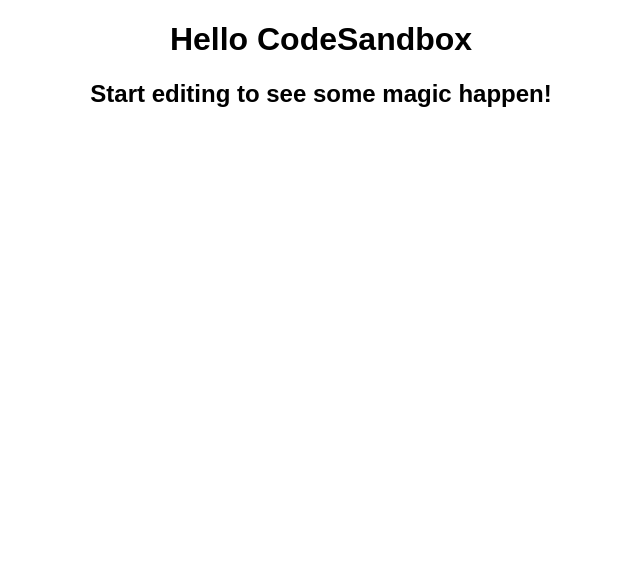
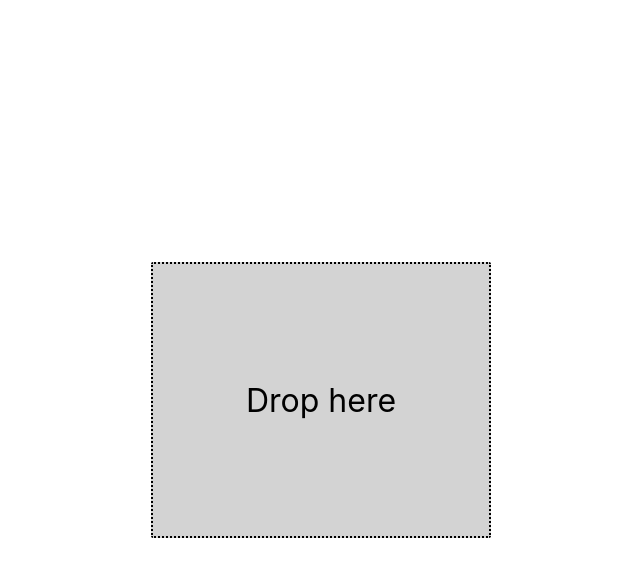
Before and after one commit to tajpouria/React-TS-CodeSandBox, a React (Create React App) app: page / in a window 1280 px wide. Shown: the top 576 px of the page, without its empty margins (319-959 px from the left). Built offline with nearby package versions, Linux system fonts and the light colour scheme.

Commit message:
Added dragndropfile

```diff
--- a/package.json
+++ b/package.json
@@ -5,11 +5,13 @@
   "keywords": [],
   "main": "src/index.tsx",
   "dependencies": {
+    "papaparse": "^5.2.0",
     "react": "16.13.0",
     "react-dom": "16.13.0",
     "react-scripts": "3.4.0"
   },
   "devDependencies": {
+    "@types/papaparse": "^5.0.3",
     "@types/react": "16.9.23",
     "@types/react-dom": "16.9.5",
     "typescript": "3.8.3"
--- a/src/index.tsx
+++ b/src/index.tsx
@@ -1,13 +1,45 @@
 import * as React from "react";
 import { render } from "react-dom";
+import { parse } from "papaparse";
 
 import "./styles.css";
 
 function App() {
+  const [contacts, setContancts] = React.useState<
+    { name: string; email: string }[]
+  >([]);
+  const [heighted, setHighlited] = React.useState(false);
+
   return (
     <div className="App">
-      <h1>Hello CodeSandbox</h1>
-      <h2>Start editing to see some magic happen!</h2>
+      <div
+        className="drag"
+        onDragEnter={() => setHighlited(true)}
+        onDragLeave={() => setHighlited(false)}
+        onDragOver={e => e.preventDefault()}
+        onDrop={e => {
+          e.preventDefault();
+          Array.from(e.dataTransfer.files)
+            .filter((file: File) => file.type === "text/csv")
+            .forEach(async file => {
+              const text = await file.text();
+              setContancts(ex => [
+                ...ex,
+                ...parse(text, { header: true }).data // Include csv headers
+              ]);
+            });
+        }}
+        style={{ opacity: heighted ? 0.8 : 1 }}
+      >
+        Drop here
+      </div>
+      <div>
+        {contacts.map(p => (
+          <p key={Math.random()}>
+            <b>{p.name}</b>: {p.email}
+          </p>
+        ))}
+      </div>
     </div>
   );
 }
--- a/src/styles.css
+++ b/src/styles.css
@@ -1,4 +1,22 @@
 .App {
   font-family: sans-serif;
-  text-align: center;
 }
+
+div.drag {
+  position: absolute;
+  left: 50%;
+  top: 50%;
+  transform: translate(-50%, -50%);
+  height: 13rem;
+  width: 17rem;
+  padding: 2rem;
+  background-color: lightgray;
+  border: 2px dotted black;
+  border-radius: 2px;
+  display: flex;
+  justify-content: center;
+  align-items: center;
+  font-size: 2rem;
+  font-family: -apple-system;
+  transition: 0.4s ease;
+}
```
Also changed, not shown: src/data.csv (added), 2 other files (tests, documents, lock files or other folders).
